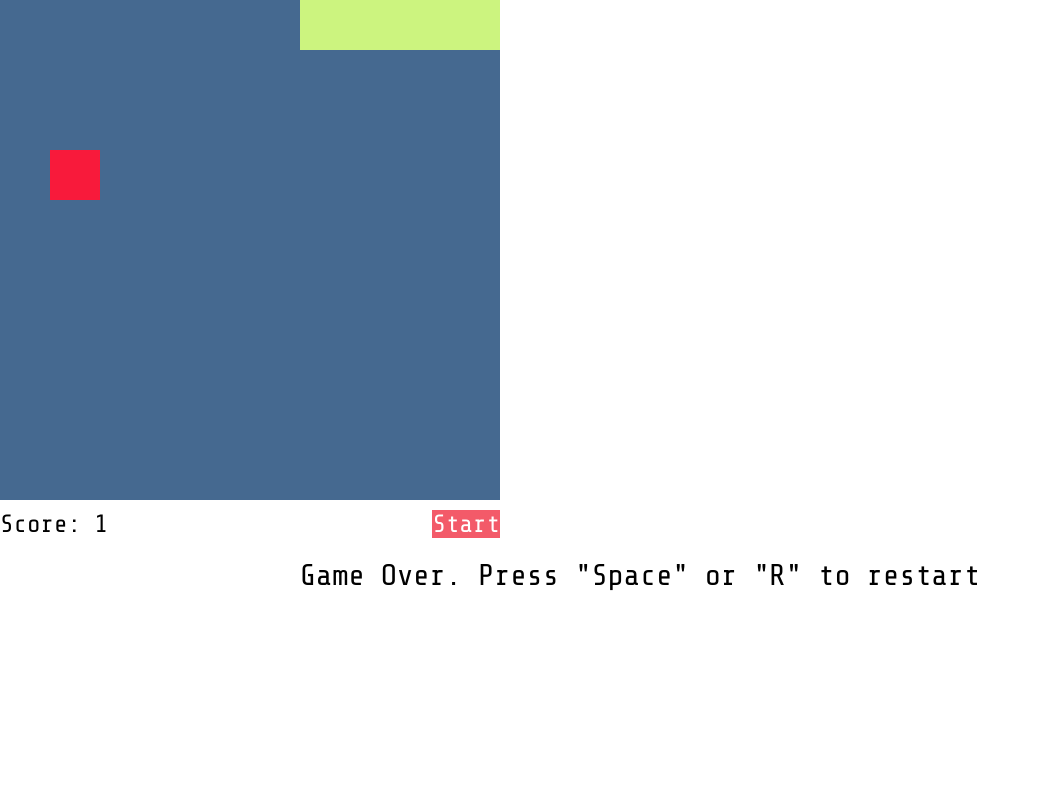
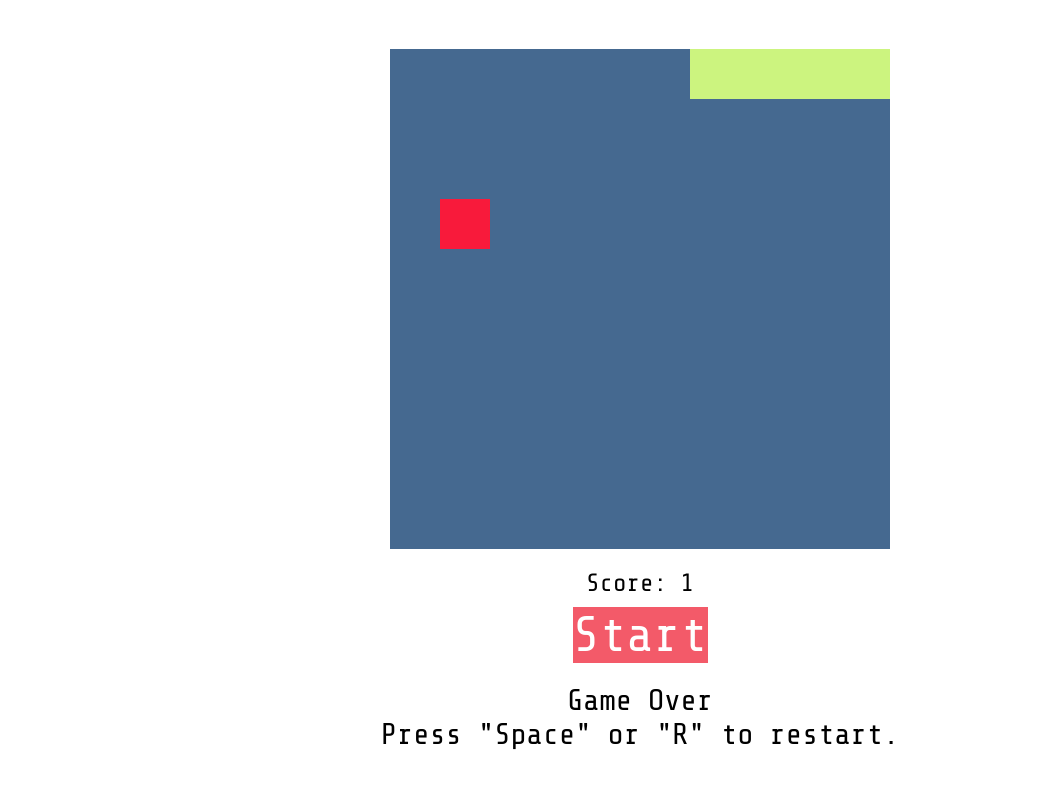
Before and after one commit to raggiodev/snake-game, a plain HTML site: page index.html in a window 1280 px wide. Both pictures are taken after a click on the button "Start". Shown: the whole page, without its empty margins (0-1040 px from the left). Drawn offline with nearby package versions, Linux system fonts and the light colour scheme.

Commit message:
Design modifications completed

```diff
--- a/index.html
+++ b/index.html
@@ -19,7 +19,10 @@
     </div>
     <button id="start">Start</button>
   </div>
-  <div id="gameOver">Game Over. Press "Space" or "R" to restart</div>
+  <div id="gameOver">Game Over
+    <br />
+    Press "Space" or "R" to restart.
+  </div>
 
   <script src="script.js"></script>
 </body>
--- a/style.css
+++ b/style.css
@@ -6,8 +6,17 @@
   overflow: hidden;
 }
 
+body {
+  display: flex;
+  align-items: center;
+  justify-content: center;
+  height: 100vh;
+  flex-direction: column;
+}
+
 #board {
   max-width: 500px;
+  width: 100%;
   display: grid;
   grid-template-columns: repeat(10, 1fr);
 }
@@ -16,16 +25,19 @@
   max-width: 500px;
   font-size: 25px;
   display: flex;
-  justify-content: space-between;
+  flex-direction: column;
+  align-items: center;
   margin-top: 10px;
 }
 
 #scoreBoard {
+  margin-top: 10px;
   display: inline-flex;
 }
 
 #start {
-  font-size: 25px;
+  margin-top: 10px;
+  font-size: 50px;
   background-color: #f35a69;
   color: #fff;
   border: none;
```
